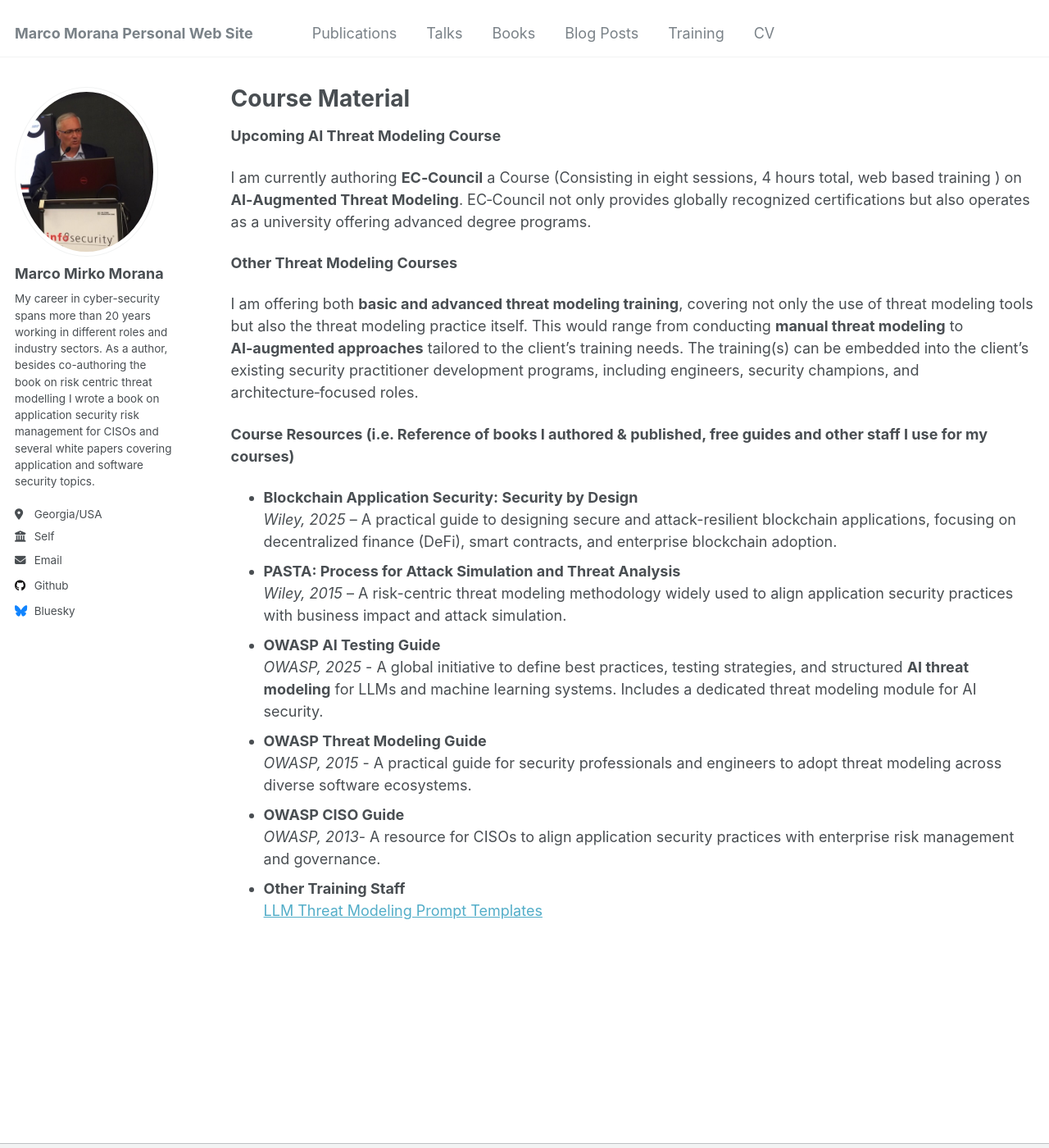
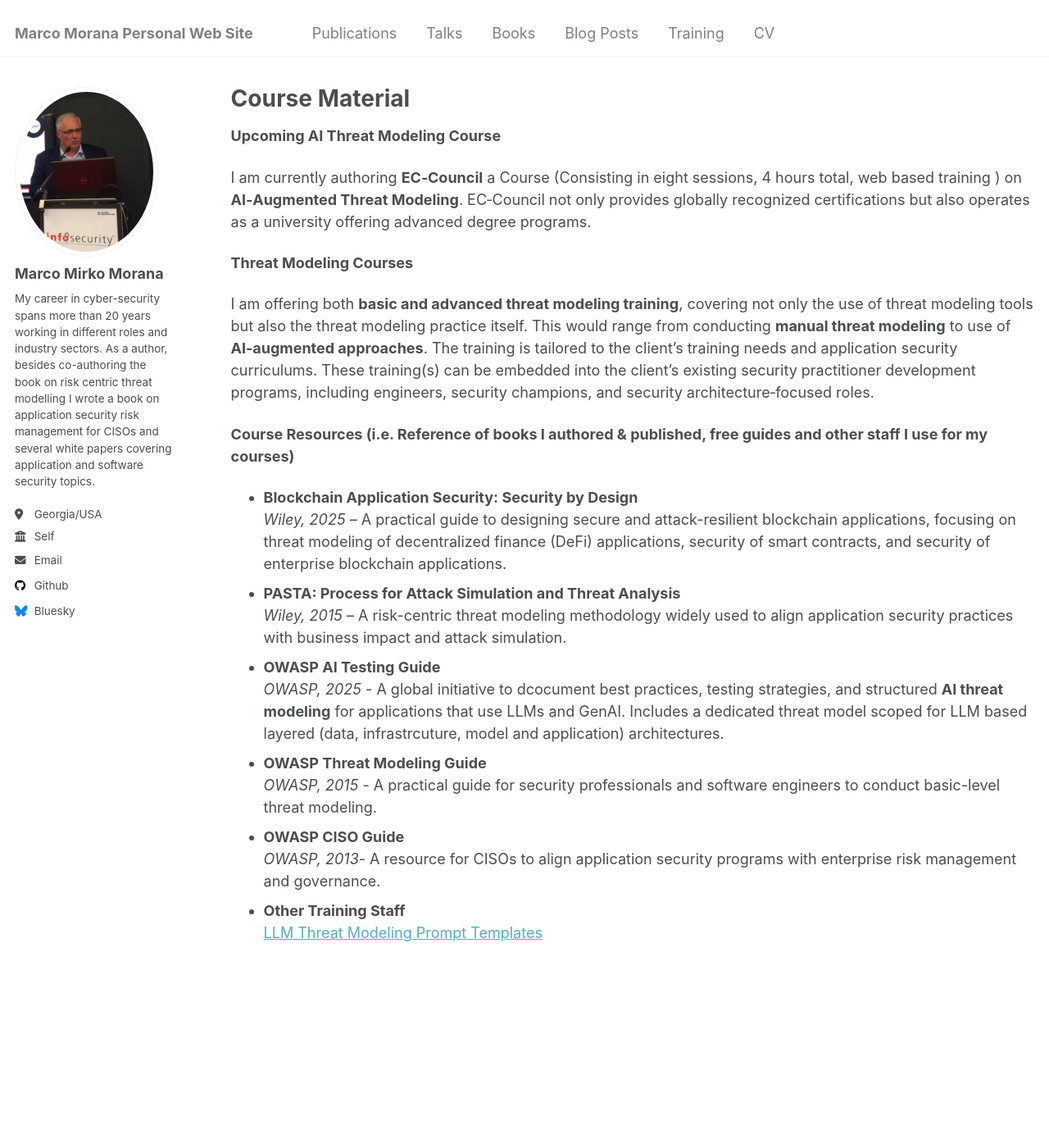
Before and after one commit to mmorana1/marcom, a Jekyll site: the page built from _pages/trainings.html, in a window 1280 px wide and 1400 px high. Shown: the whole window at 82% size. Built offline with Jekyll 4.4.1, drawn with Linux system fonts in a browser that asks for light colours.

Commit message:
Update trainings.html

```diff
--- a/_pages/trainings.html
+++ b/_pages/trainings.html
@@ -9,19 +9,19 @@ author_profile: true
       I am currently authoring <strong>EC‑Council</strong> a Course (Consisting in eight sessions, 4 hours total, web based training ) on <strong>AI‑Augmented Threat Modeling</strong>.
       EC‑Council not only provides globally recognized certifications but also operates as a university offering advanced degree programs.
 </p>
-<p> <strong>Other Threat Modeling Courses </strong></p>
+<p> <strong> Threat Modeling Courses </strong></p>
 <p>
       I am offering both <strong>basic and advanced threat modeling training</strong>, covering not only the use of threat modeling tools
-      but also the threat modeling practice itself. This would range from conducting <strong>manual threat modeling</strong> to
-      <strong>AI‑augmented approaches</strong> tailored to the client’s training needs.
-      The training(s) can be embedded into the client’s existing security practitioner development programs, including
-      engineers, security champions, and architecture‑focused roles.
+      but also the threat modeling practice itself. This would range from conducting <strong>manual threat modeling</strong> to use of
+      <strong>AI‑augmented approaches</strong>. The training is tailored to the client’s training needs and application security curriculums.
+      These training(s) can be embedded into the client’s existing security practitioner development programs, including
+      engineers, security champions, and security architecture‑focused roles.
 </p>
 <p> <strong>Course Resources (i.e. Reference of books I authored & published, free guides and other staff I use for my courses) </strong> </p>
 <ul style="margin-top: 0;">
  <li>
   <strong>Blockchain Application Security: Security by Design</strong><br>
-  <em>Wiley, 2025</em> – A practical guide to designing secure and attack-resilient blockchain applications, focusing on decentralized finance (DeFi), smart contracts, and enterprise blockchain adoption.
+  <em>Wiley, 2025</em> – A practical guide to designing secure and attack-resilient blockchain applications, focusing on threat modeling of decentralized finance (DeFi) applications, security of smart contracts, and security of enterprise blockchain applications.
  </li>
  <li>
  <strong>PASTA: Process for Attack Simulation and Threat Analysis</strong><br>
@@ -29,15 +29,15 @@ author_profile: true
  </li>
  <li>
  <strong>OWASP AI Testing Guide</strong><br>
- <em>OWASP, 2025</em> - A global initiative to define best practices, testing strategies, and structured <strong>AI threat modeling</strong> for LLMs and machine learning systems. Includes a dedicated threat modeling module for AI security.
+ <em>OWASP, 2025</em> - A global initiative to dcocument best practices, testing strategies, and structured <strong>AI threat modeling</strong> for applications that use LLMs and GenAI. Includes a dedicated threat model scoped for LLM based layered (data, infrastrcuture, model and application) architectures.
  </li>
  <li>
  <strong>OWASP Threat Modeling Guide</strong><br>
-  <em>OWASP, 2015</em> - A practical guide for security professionals and engineers to adopt threat modeling across diverse software ecosystems.
+  <em>OWASP, 2015</em> - A practical guide for security professionals and software engineers to conduct basic-level threat modeling.
  </li>
   <li>
  <strong>OWASP CISO Guide</strong><br>
-   <em>OWASP, 2013</em>- A resource for CISOs to align application security practices with enterprise risk management and governance.
+   <em>OWASP, 2013</em>- A resource for CISOs to align application security programs with enterprise risk management and governance.
  </li>
  <li>
  <strong>Other Training Staff</strong> <br>
```
